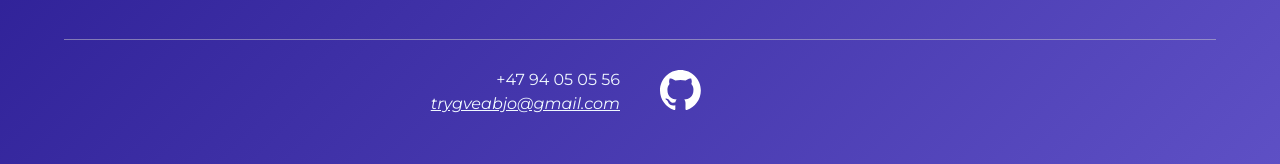
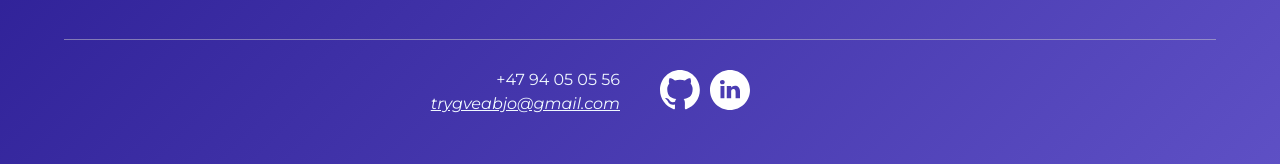
Before and after one commit to troytyggis55/personal-website, a Vue app: page / in a window 1280 px wide. Shown: the part 1364-1528 px from the top of the page. Built offline with nearby package versions, Linux system fonts and the light colour scheme.

Commit message:
Added linkedin button in footer

```diff
--- a/src/components/CustomFooter.vue
+++ b/src/components/CustomFooter.vue
@@ -6,6 +6,7 @@
     </div>
     <div class="icons">
       <a href="https://github.com/troytyggis55" target=”_blank”><img src="github-mark-white.svg" alt="Github Logo"/></a>
+      <a href="https://www.linkedin.com/in/trygve-j%C3%B8rgensen-80b1b9259/" target=”_blank”><img src="linkedin-round-svgrepo-com.svg" alt="LinkedIn Logo"/></a>
     </div>
   </footer>
 </template>
```
Also changed, not shown: public/github-mark-white.svg, public/linkedin-round-svgrepo-com.svg (added).
